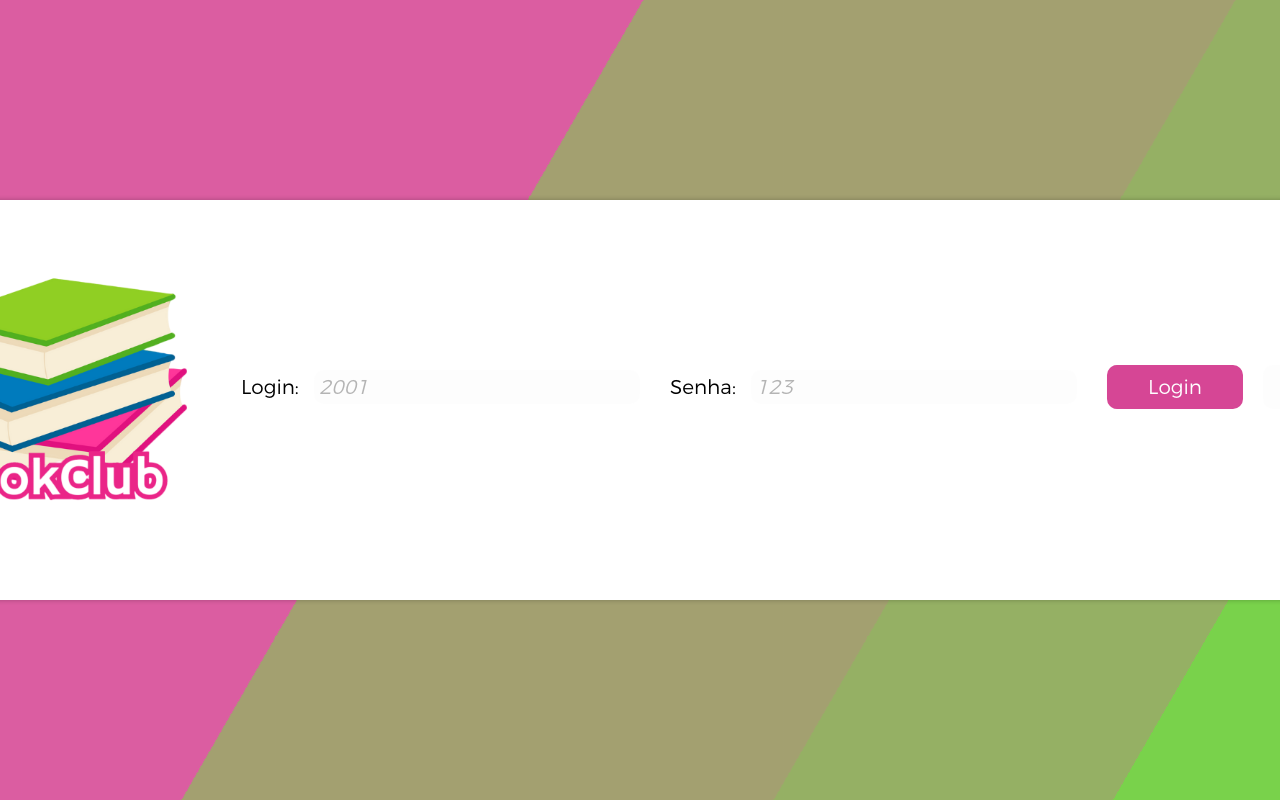
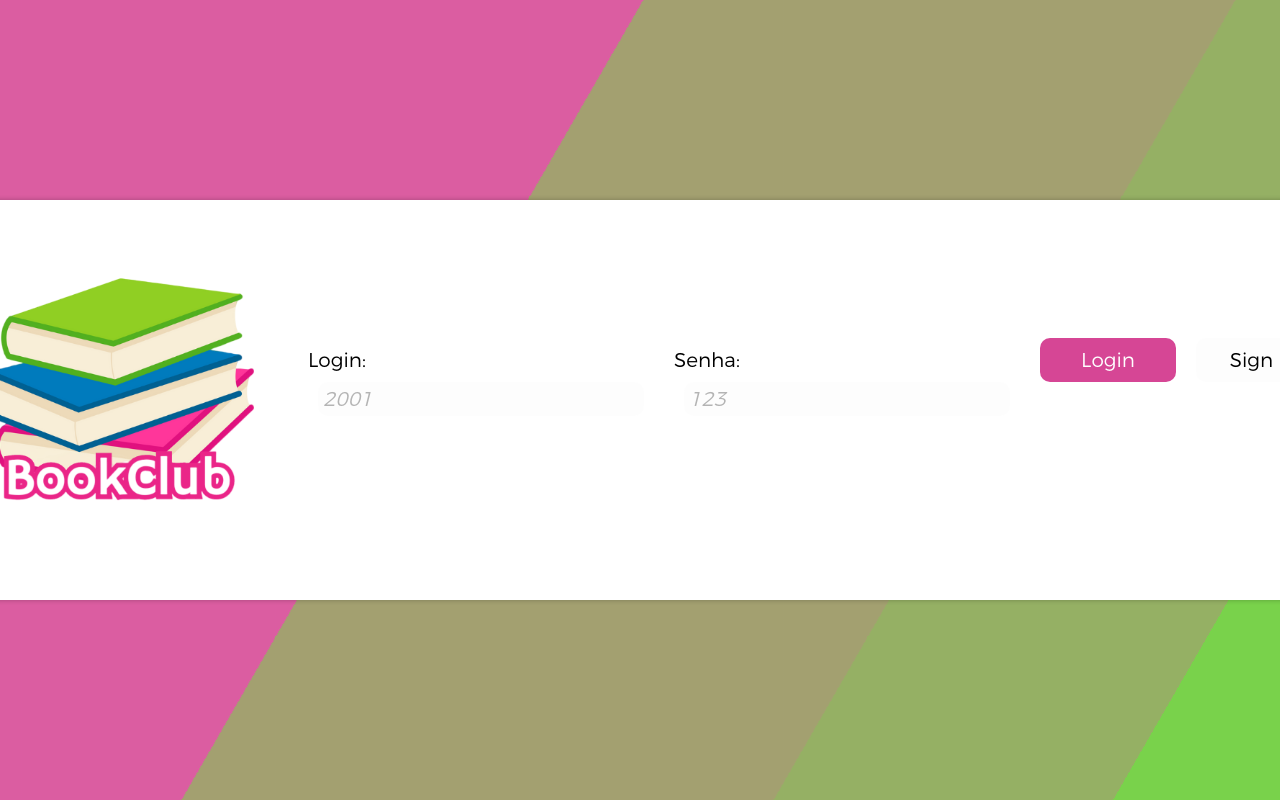
Before and after one commit to sakikout/BookClub, a React (Create React App) app in the folder frontend/: page / in a window 1280 px wide. Built offline with nearby package versions, Linux system fonts and the light colour scheme.

Commit message:
Login labels fixed!

```diff
--- a/frontend/src/App.css
+++ b/frontend/src/App.css
@@ -67,6 +67,16 @@ label {
 .logIn {
   background: #D64695;
   color: #ffff;
+}
+
+.senhaLoginLabel{
+  display: flex;
+  flex-direction: column;
+}
+
+.loginLabel{
+  display: flex;
+  flex-direction: column;
 }
 
 .form {
--- a/frontend/src/pages/Login.js
+++ b/frontend/src/pages/Login.js
@@ -112,7 +112,7 @@ function Formulario({navigation}){
         <form onSubmit={handleSubmit}>
             <div className='form'>
 
-                <label>
+                <label className="loginLabel">
                     Login:<br/>
                     <input
                         name="login"
@@ -120,7 +120,7 @@ function Formulario({navigation}){
                         value={formData.login}
                         onChange={handleInputChange} />
                 </label>
-                <label>
+                <label className="senhaLoginLabel">
                     Senha:<br/>
                     <input
                         name="senha"
```
